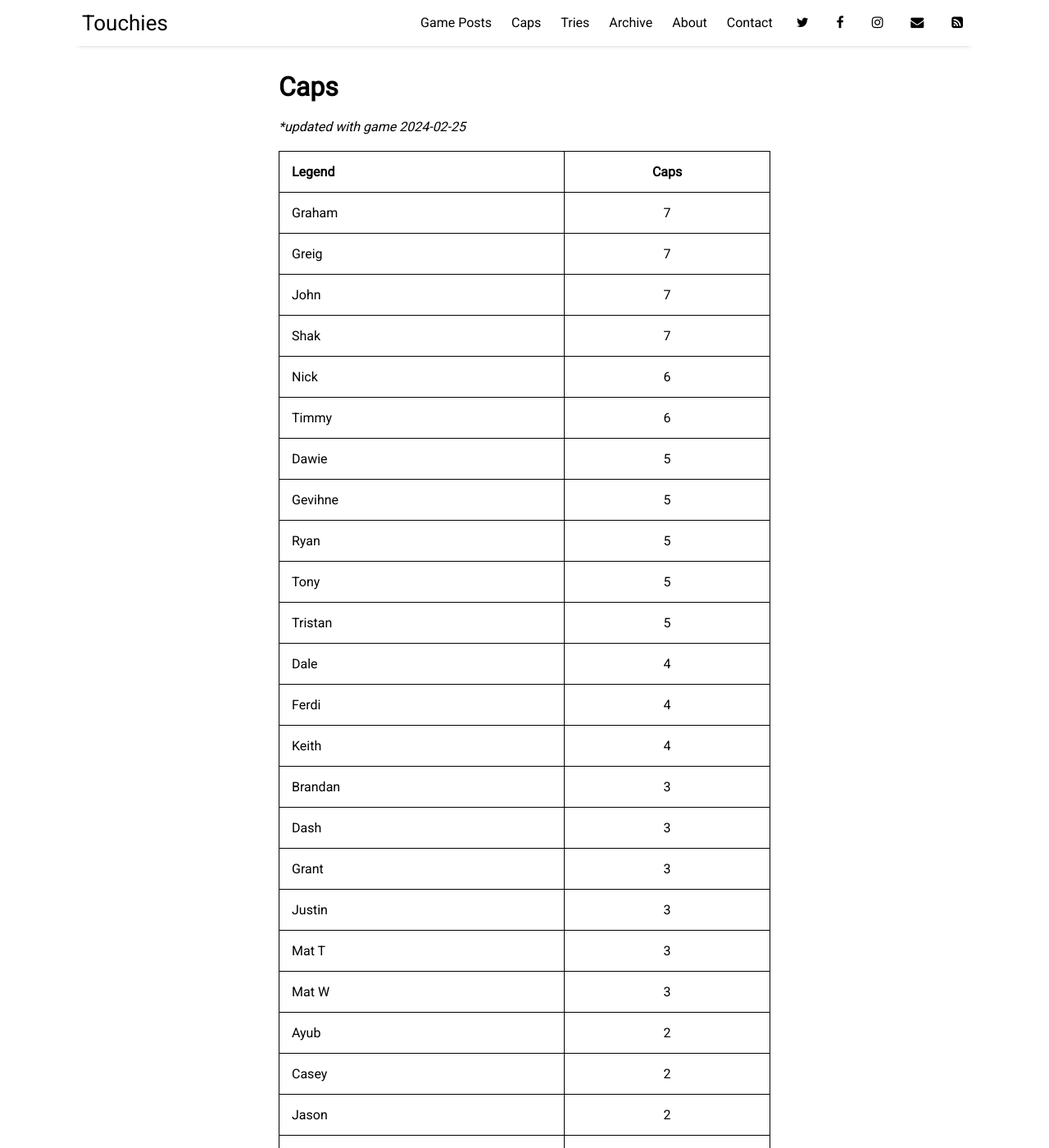
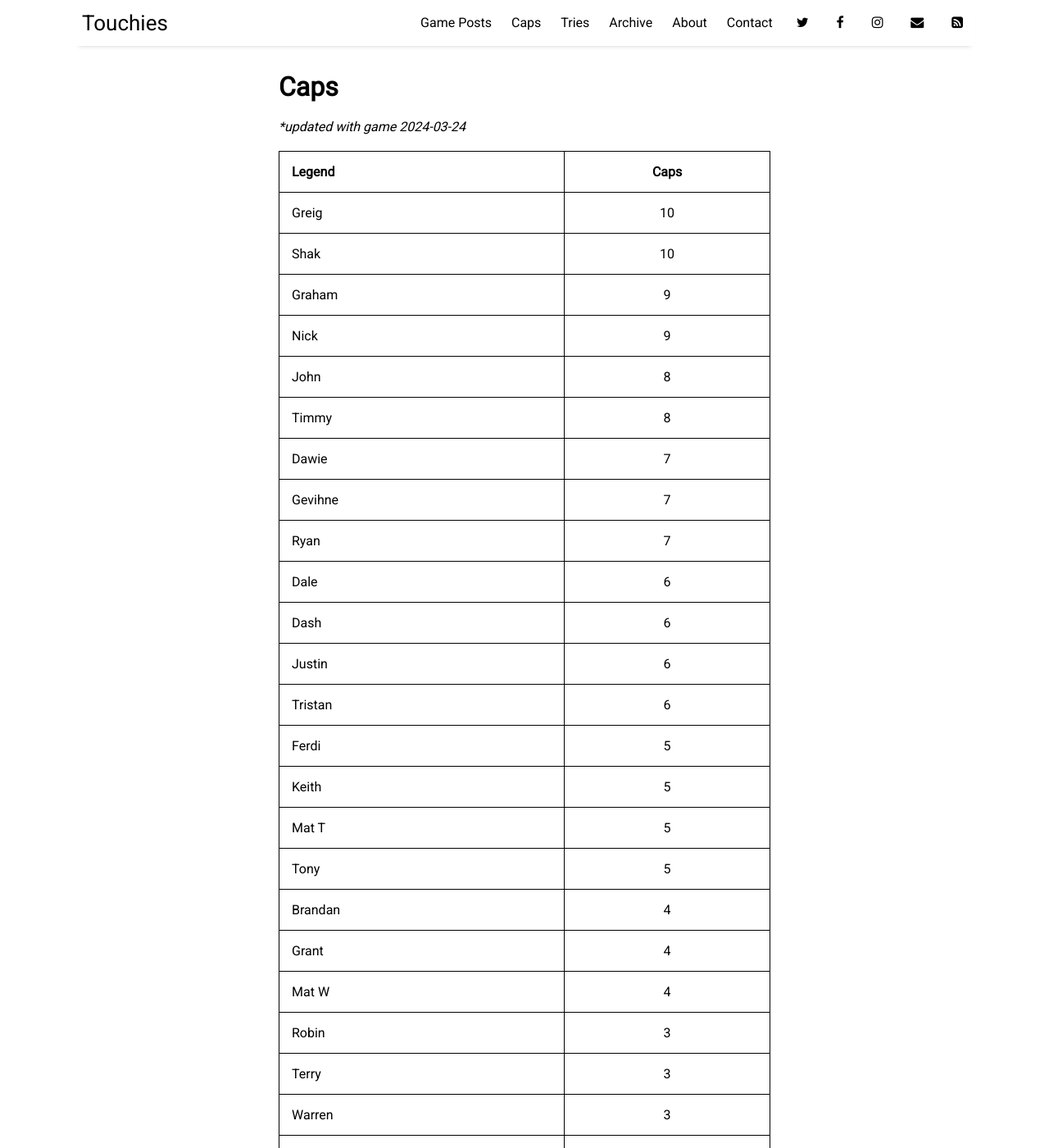
Before and after one commit to sundayrugby/sundayrugby.github.io, a Jekyll site: the page built from pages/caps.md, in a window 1280 px wide and 1400 px high. Shown: the whole window at 82% size. Built offline with Jekyll 4.4.1, drawn with Linux system fonts in a browser that asks for light colours; nearby versions of some CDN libraries; some of the changed text lies outside the part shown.

Commit message:
Update caps.md

```diff
--- a/pages/caps.md
+++ b/pages/caps.md
@@ -4,42 +4,47 @@ title: Caps
 permalink: /caps
 ---
 
-**updated with game 2024-02-25*
+**updated with game 2024-03-24*
 
 
 Legend               | Caps
 --------------------- | :------------------:
-Graham|7
-Greig|7
-John|7
-Shak|7
-Nick|6
-Timmy|6
-Dawie|5
-Gevihne|5
-Ryan|5
+Greig|10
+Shak|10
+Graham|9
+Nick|9
+John|8
+Timmy|8
+Dawie|7
+Gevihne|7
+Ryan|7
+Dale|6
+Dash|6
+Justin|6
+Tristan|6
+Ferdi|5
+Keith|5
+Mat T |5
 Tony|5
-Tristan|5
-Dale|4
-Ferdi|4
-Keith|4
-Brandan|3
-Dash|3
-Grant|3
-Justin|3
-Mat T |3
-Mat W|3
+Brandan|4
+Grant|4
+Mat W|4
+Robin|3
+Terry|3
+Warren|3
 Ayub|2
 Casey|2
+Eddy|2
 Jason|2
 Keyraan|2
+Rikki|2
 Rob|2
-Robin|2
-Terry|2
-Warren|2
+Yusri|2
 Adam|1
 Andrew|1
+Anton|1
 Dino|1
+Dylan|1
 Jake|1
 Jandre|1
 Jayz|1
```
